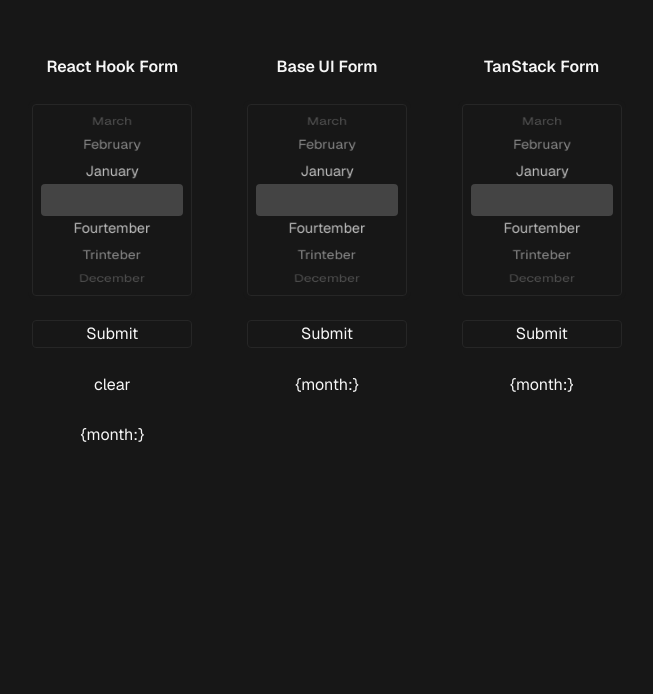
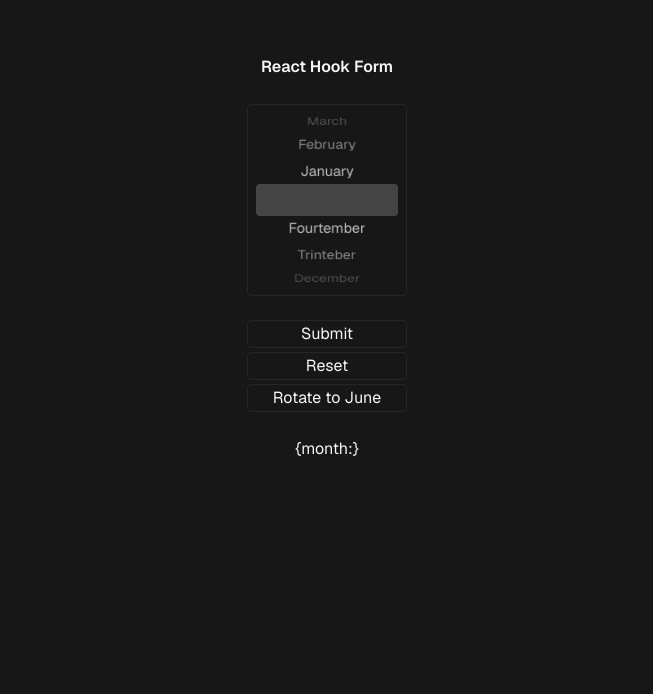
Before and after one commit to fedorivanenko/fedor-ivanenko-personal-website, a Next.js app: page /craft/wheel-picker in a window 1280 px wide. Shown: the part 106-800 px from the top of the page, without its empty margins (313-966 px from the left). Built offline with nearby package versions, Linux system fonts and the light colour scheme.

Commit message:
move things

```diff
--- a/app/craft/wheel-picker/implementations/react-hook-form.tsx
+++ /dev/null
@@ -1,68 +0,0 @@
-"use client";
-
-import * as React from "react";
-import { Controller, useForm } from "react-hook-form";
-import { zodResolver } from "@hookform/resolvers/zod";
-import { WheelPicker, WheelPickerHandle } from "../component";
-import { monthOptions } from "../data";
-import { formSchema } from "../data";
-
-import * as z from "zod";
-
-function RHFTest() {
-  const form = useForm<z.infer<typeof formSchema>>({
-    resolver: zodResolver(formSchema),
-    defaultValues: {
-      month: "",
-    },
-    mode: "onChange",
-  });
-
-  const [data, setData] = React.useState<string | null>(null);
-
-  function onSubmit(data: z.infer<typeof formSchema>) {
-    console.log(data);
-    setData(data.month);
-  }
-
-  const wheelPickerRef = React.useRef<WheelPickerHandle>(null)
-
-  return (
-      <form onSubmit={form.handleSubmit(onSubmit)} className="flex flex-col items-center space-y-6 flex-1">
-        <h2>React Hook Form</h2>
-        <Controller
-          name="month"
-          control={form.control}
-          render={({ field, fieldState }) => (
-            <div
-              data-invalid={fieldState.invalid}
-              className="border border-border flex data-[invalid=true]:ring-destructive ring-2 ring-offset-4 ring-offset-background ring-transparent transition-all duration-250 rounded h-48 w-40 gap-1"
-            >
-              <WheelPicker
-                forwardedRef={wheelPickerRef}
-                callbackRef={field.ref}
-                value={field.value}
-                options={monthOptions}
-                onPick={field.onChange}
-                disabled={field.disabled}
-                onBlur={field.onBlur}
-              />
-            </div>
-          )}
-        />
-        <button
-          type="submit"
-          className="border w-40 border-border rounded hover:bg-accent/20 transition-colors"
-        >
-          Submit
-        </button>
-        <button onClick={wheelPickerRef.current?.clear}>clear</button>
-      <div>
-        {"{"}month:{data}
-        {"}"}
-      </div>
-      </form>
-  );
-}
-
-export { RHFTest };
--- a/app/craft/wheel-picker/implementations/base-ui-form.tsx
+++ b/app/craft/wheel-picker/src/implementations/base-ui-form.tsx
@@ -3,8 +3,8 @@
 import * as React from "react";
 import { Form } from "@base-ui-components/react/form";
 import { Field } from "@base-ui-components/react/field";
-import { monthOptions } from "../data";
-import { WheelPicker } from "../component";
+import { monthOptions } from "./data";
+import { WheelPicker } from "../wheel-picker";
 
 type ControlWithRef = Field.Control.Props & {
   // eslint-disable-next-line @typescript-eslint/no-explicit-any
--- a/app/craft/wheel-picker/data.ts
+++ b/app/craft/wheel-picker/src/implementations/data.ts
@@ -1,4 +1,4 @@
-import { WheelPickerOption } from "./component";
+import { WheelPickerOption } from "../wheel-picker";
 import * as z from "zod";
 
 export const monthOptions = [
--- /dev/null
+++ b/app/craft/wheel-picker/src/implementations/react-hook-form.tsx
@@ -0,0 +1,86 @@
+"use client";
+
+import * as React from "react";
+import { Controller, useForm } from "react-hook-form";
+import { zodResolver } from "@hookform/resolvers/zod";
+import { WheelPicker, WheelPickerHandle } from "../wheel-picker";
+import { monthOptions } from "./data";
+import { formSchema } from "./data";
+
+import * as z from "zod";
+
+function RHFTest() {
+  const form = useForm<z.infer<typeof formSchema>>({
+    resolver: zodResolver(formSchema),
+    defaultValues: {
+      month: "",
+    },
+    mode: "onChange",
+  });
+
+  const [data, setData] = React.useState<string | null>(null);
+
+  function onSubmit(data: z.infer<typeof formSchema>) {
+    console.log('submitted',data);
+    setData(data.month);
+  }
+
+  const wheelPickerRef = React.useRef<WheelPickerHandle>(null)
+
+  return (
+    <form
+      onSubmit={form.handleSubmit(onSubmit)}
+      className="flex flex-col items-center space-y-6 flex-1"
+    >
+      <h2>React Hook Form</h2>
+      <Controller
+        name="month"
+        control={form.control}
+        render={({ field, fieldState }) => (
+          <div
+            data-invalid={fieldState.invalid}
+            className="border border-border flex data-[invalid=true]:ring-destructive ring-2 ring-offset-4 ring-offset-background ring-transparent transition-all duration-250 rounded h-48 w-40 gap-1"
+          >
+            <WheelPicker
+              forwardedRef={wheelPickerRef}
+              callbackRef={field.ref}
+              value={field.value}
+              options={monthOptions}
+              onPick={field.onChange}
+              disabled={field.disabled}
+              onBlur={field.onBlur}
+            />
+          </div>
+        )}
+      />
+      <div className="flex flex-col space-y-1">
+        <button
+          type="submit"
+          className="border w-40 border-border rounded hover:bg-accent/20 transition-colors"
+        >
+          Submit
+        </button>
+        <button
+          type="reset"
+          className="border w-40 border-border rounded hover:bg-accent/20 transition-colors"
+          onClick={() => wheelPickerRef.current?.reset()}
+        >
+          Reset
+        </button>
+        <button
+          type="button"
+          className="border w-40 border-border rounded hover:bg-accent/20 transition-colors"
+          onClick={() => wheelPickerRef.current?.rotateTo(monthOptions[6])}
+        >
+          Rotate to June
+        </button>
+      </div>
+      <div>
+        {"{"}month:{data}
+        {"}"}
+      </div>
+    </form>
+  );
+}
+
+export { RHFTest };
--- a/app/craft/wheel-picker/implementations/tanstack-form.tsx
+++ b/app/craft/wheel-picker/src/implementations/tanstack-form.tsx
@@ -2,9 +2,9 @@
 
 import * as React from "react";
 import { useForm } from "@tanstack/react-form";
-import { WheelPicker } from "../component";
-import { formSchema } from "../data";
-import { monthOptions } from "../data";
+import { WheelPicker } from "../wheel-picker";
+import { formSchema } from "./data";
+import { monthOptions } from "./data";
 
 function TanStackFormTest() {
   const form = useForm({
```
Also changed, not shown: app/craft/wheel-picker/page.tsx (+7 -3 lines), app/craft/wheel-picker/src/wheel-picker.tsx (renamed from app/craft/wheel-picker/component.tsx).
